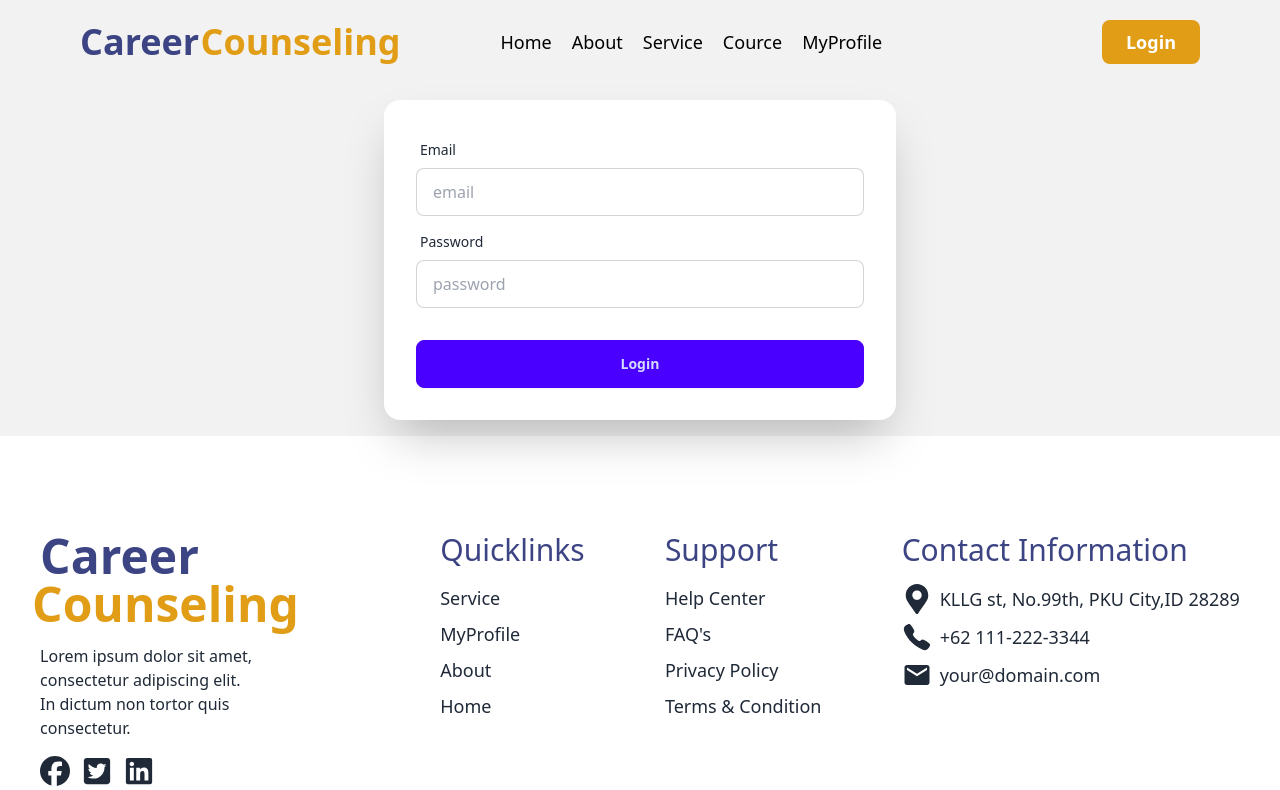
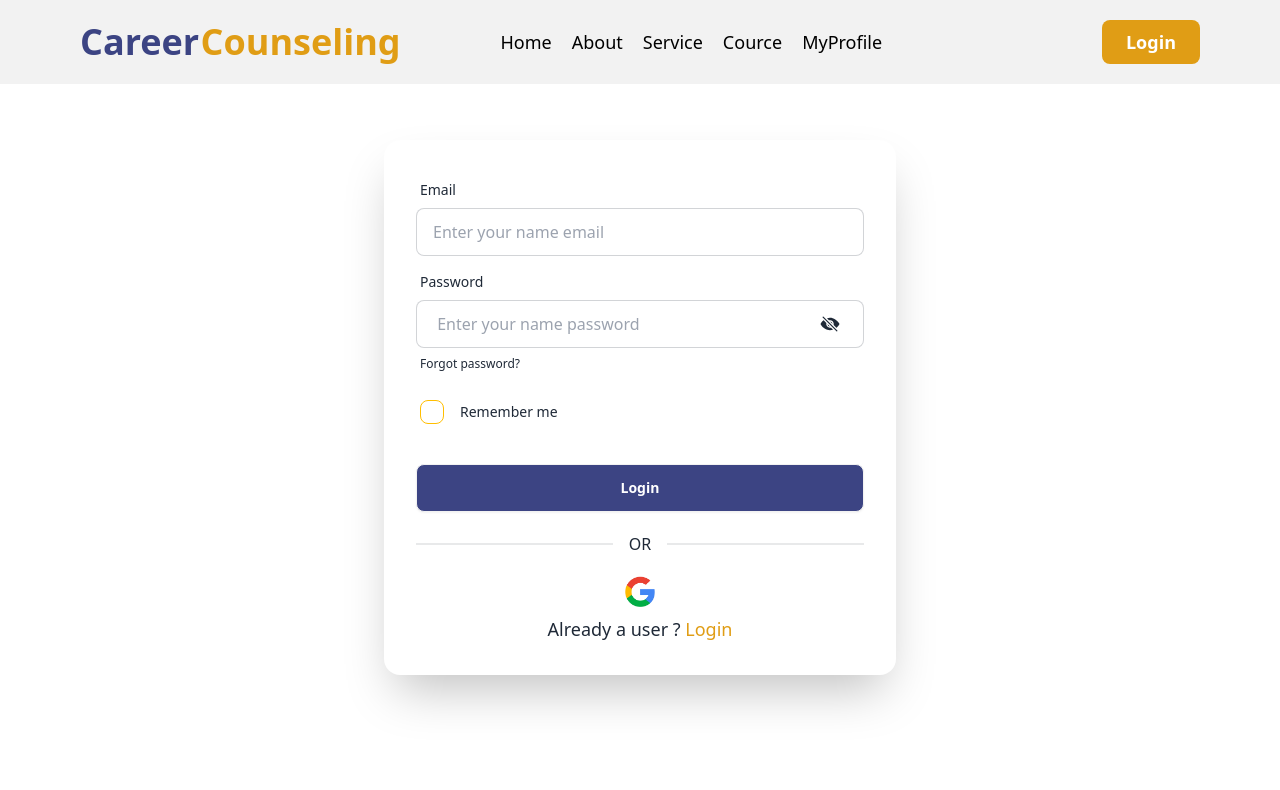
Before and after one commit to azmiruddin-143/Player-post, a React (Vite) app in the folder Desktop/Assignment-9/Career-Counseling/: page /login in a window 1280 px wide. Shown: the top 790 px of the page. Built offline with nearby package versions, Linux system fonts and the light colour scheme; no server answers.

Commit message:
Register page complete

```diff
--- a/Desktop/Assignment-9/Career-Counseling/src/Components/Login Page/Login.jsx
+++ b/Desktop/Assignment-9/Career-Counseling/src/Components/Login Page/Login.jsx
@@ -1,31 +1,97 @@
-import React from 'react';
+import React, { useContext, useState } from 'react';
+import { authContext } from '../Auth Provider setup/AuthProvider';
+import { IoEyeOff, IoEye } from "react-icons/io5";
+import googleImage from "../../assets/google-icon.png"
+import 'react-toastify/dist/ReactToastify.css';
+import { toast } from 'react-toastify';
+import { Link } from 'react-router-dom';
 
 const Login = () => {
+  const {loginUser,googleRegister} = useContext(authContext)
+
+    const [show, setHide] = useState(false)
+
+    const eyeIconHandler = () => {
+        setHide(!show)
+    }
+    const loginForm = (event) => {
+        event.preventDefault()
+        const email = event.target.email.value
+        const password = event.target.password.value
+        const trams = event.target.trams.checked
+        // register setup ///
+        if(!trams){
+            toast.error("terms not checked ", {
+                autoClose: 3000, // 3 seconds
+
+            });
+            return
+        }
+
+        loginUser(email, password)
+            .then((result) => {
+                const user = result.user
+                console.log(user);
+
+            })
+
+            .catch((error) => {
+                toast.error(`Registration failed: ${error.message}`, {
+                    autoClose: 3000,
+                });
+            })
+    }
+
     return (
         <div>
-             <div className="bg-base-200 ">
+            <div className="my-10 ">
                 <div className="hero-content flex-col mx-auto lg:flex-row-reverse">
                     <div className="card bg-base-100 w-full max-w-lg shrink-0 shadow-2xl">
-                        <form className="card-body">
+                        <form onSubmit={loginForm} className="card-body">
+
                             <div className="form-control">
                                 <label className="label">
                                     <span className="label-text">Email</span>
                                 </label>
-                                <input type="email" placeholder="email" className="input input-bordered" required />
+                                <input type="email" name='email' placeholder="Enter your name email" className="input input-bordered" required />
                             </div>
-                            <div className="form-control">
+                            <div className="form-control relative">
                                 <label className="label">
                                     <span className="label-text">Password</span>
                                 </label>
-                                <input type="password" placeholder="password" className="input input-bordered" required />
-                                {/* <label className="label">
+                                <input type={`${show ? "text" : "password"}`} name='password' placeholder=" Enter your name password" className="input input-bordered" required />
+                                <label className="label">
                                     <a href="#" className="label-text-alt link link-hover">Forgot password?</a>
-                                </label> */}
+                                </label>
+
+                                <div onClick={eyeIconHandler}>
+                                    {
+                                        !show ? <IoEyeOff className='absolute right-6 top-[50px]' size={20} /> :
+                                            <IoEye className='absolute right-6 top-[50px]' size={20} />
+                                    }
+
+                                </div>
+                                <div className="form-control mt-3">
+                                    <label className="cursor-pointer justify-start gap-4 label">
+                                        <input type="checkbox" name='trams' className="checkbox checkbox-warning" />
+                                        <span className="label-text">Remember me</span>
+
+                                    </label>
+                                </div>
+
+
                             </div>
                             <div className="form-control mt-6">
-                                <button className="btn btn-primary">Login</button>
+                                <button className="btn bg-[#3c4483] text-white">Login</button>
                             </div>
+
+                            <div className="divider">OR</div>
+                            <div onClick={googleRegister} className='mx-auto'>
+                                <img className='w-[30px]' src={googleImage} alt="" />
+                            </div>
+                            <h1 className='text-lg text-center'>Already a user ? <Link to="/login" className='text-[#e09d15]'>Login</Link></h1>
                         </form>
+
                     </div>
                 </div>
             </div>
```
